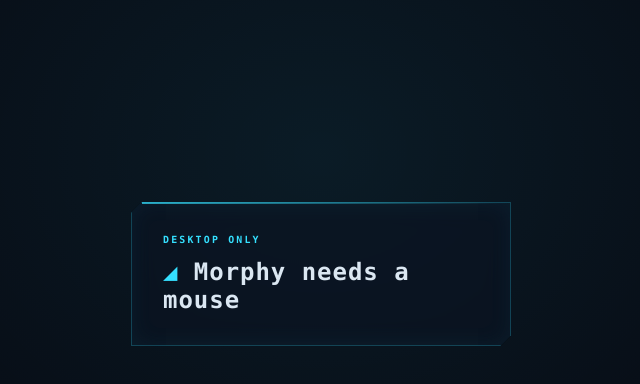
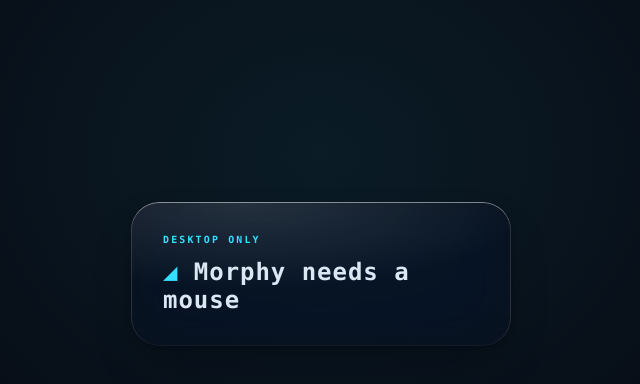
Before and after one commit to radonforge/morphy, a React (Vite) app in the folder packages/client/: page / in a window 1280 px wide. Shown: the part 126-510 px from the top of the page, without its empty margins (319-959 px from the left). Built offline with nearby package versions, Linux system fonts and the light colour scheme; no server answers; what @colyseus/sdk would draw is missing.

Commit message:
feat(client): rebuild the panel surface as glass

```diff
--- a/packages/client/src/styles.css
+++ b/packages/client/src/styles.css
@@ -13,6 +13,18 @@
   --text: #dbe7f2;
   --muted: rgba(219, 231, 242, 0.55);
   --chamfer: 11px;
+  --r-surface: 28px;
+  --r-control: 14px;
+  --glass-tint: rgba(11, 18, 31, 0.55);
+  --glass-blur: 24px;
+  --glass-rim-top: rgba(255, 255, 255, 0.4);
+  --glass-rim-edge: rgba(255, 255, 255, 0.13);
+  --glass-rim-bottom: rgba(3, 6, 13, 0.5);
+  --glass-sheen: rgba(255, 255, 255, 0.12);
+  --glass-shadow-contact: rgba(2, 5, 12, 0.45);
+  --glass-shadow-ambient: rgba(2, 5, 12, 0.38);
+  --mx: 30%;
+  --my: 0%;
   --font-mono: ui-monospace, "SF Mono", "Cascadia Code", "JetBrains Mono", Menlo, monospace;
   --font-sans: system-ui, -apple-system, "Segoe UI", sans-serif;
   color-scheme: dark;
@@ -49,32 +61,19 @@ canvas {
 
 .panel {
   position: relative;
-  background: var(--panel);
-  -webkit-backdrop-filter: blur(12px) saturate(1.1);
-  backdrop-filter: blur(12px) saturate(1.1);
-  clip-path: polygon(
-    var(--chamfer) 0,
-    100% 0,
-    100% calc(100% - var(--chamfer)),
-    calc(100% - var(--chamfer)) 100%,
-    0 100%,
-    0 var(--chamfer)
-  );
+  border-radius: var(--r-surface);
+  color: var(--text);
+  background:
+    radial-gradient(130% 105% at var(--mx) var(--my), var(--glass-sheen), transparent 58%),
+    var(--glass-tint);
+  -webkit-backdrop-filter: blur(var(--glass-blur)) saturate(1.8) brightness(1.06);
+  backdrop-filter: blur(var(--glass-blur)) saturate(1.8) brightness(1.06);
   box-shadow:
-    inset 0 0 0 1px var(--border),
-    inset 0 0 24px rgba(53, 224, 255, 0.06);
-  color: var(--text);
-}
-
-.panel::before {
-  content: "";
-  position: absolute;
-  top: 0;
-  left: var(--chamfer);
-  right: 0;
-  height: 2px;
-  background: linear-gradient(90deg, var(--cyan), rgba(53, 224, 255, 0));
-  opacity: 0.7;
+    inset 0 1px 0 var(--glass-rim-top),
+    inset 0 -1px 0 var(--glass-rim-bottom),
+    inset 0 0 0 1px var(--glass-rim-edge),
+    0 2px 8px -2px var(--glass-shadow-contact),
+    0 22px 48px -16px var(--glass-shadow-ambient);
 }
 
 /* ---------- Landing & lobby ---------- */
@@ -1148,6 +1147,10 @@ canvas {
   .menu-panel {
     animation: none;
   }
+  .panel {
+    --mx: 30%;
+    --my: 0%;
+  }
 }
 
 /* ---------- Top status bar ---------- */
```
